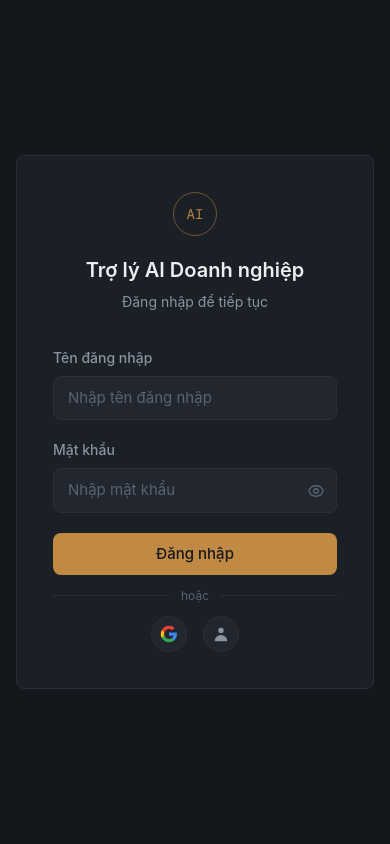
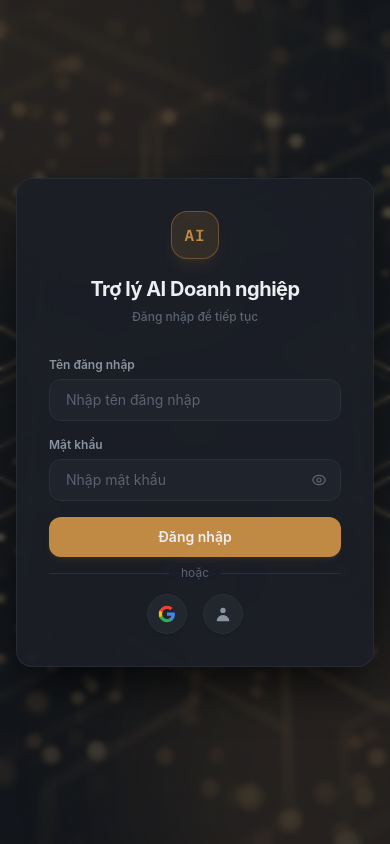
Before and after one commit to quynhtrangds/EAA-Enterprise-AI-Assistant, a React (Vite) app in the folder apps/chat-ui/: page / in a window 390 px wide. Built offline with nearby package versions, Linux system fonts and the light colour scheme; no server answers.

Commit message:
feat(chat-ui): add modern glassmorphic enterprise AI background to login screen

```diff
--- a/apps/chat-ui/src/components/auth/LoginScreen.tsx
+++ b/apps/chat-ui/src/components/auth/LoginScreen.tsx
@@ -34,7 +34,7 @@ const LoginScreen: React.FC = () => {
         const errData = await response.json().catch(() => ({}));
         setError(errData.message || 'Sai tên đăng nhập hoặc mật khẩu.');
       }
-    } catch (err) {
+    } catch {
       setError('Không thể kết nối đến máy chủ.');
     } finally {
       setIsLoading(false);
@@ -58,7 +58,7 @@ const LoginScreen: React.FC = () => {
         } else {
           setError('Đăng nhập Google thất bại.');
         }
-      } catch (err) {
+      } catch {
         setError('Không thể kết nối đến máy chủ.');
       } finally {
         setIsLoading(false);
@@ -87,41 +87,52 @@ const LoginScreen: React.FC = () => {
   };
 
   return (
-    <div className="flex items-center justify-center min-h-screen bg-ink font-sans px-4">
-      <div className="relative w-full max-w-md p-9 bg-surface rounded-lg border border-hair">
-        {/* Dấu — thay cho icon hộp vô nghĩa. Gợi "niêm phong / xác nhận",
-            đúng bản chất: mọi câu trả lời đều đi qua kiểm soát quyền + audit log. */}
-        <div className="text-center mb-9">
-          <div className="w-11 h-11 rounded-full border border-brass/50 flex items-center justify-center mx-auto mb-5">
-            <span className="font-mono text-brass text-sm">AI</span>
+    <div className="relative flex items-center justify-center min-h-screen font-sans px-4 overflow-hidden bg-ink select-none">
+      {/* 1. Background Wallpaper Image with Vignette Overlay */}
+      <div
+        className="absolute inset-0 bg-cover bg-center bg-no-repeat transition-transform duration-1000 scale-105"
+        style={{ backgroundImage: "url('/login-bg.jpg')" }}
+      />
+      {/* Dark gradient & subtle blur to blend image with theme */}
+      <div className="absolute inset-0 bg-gradient-to-b from-ink/85 via-ink/70 to-ink/90 backdrop-blur-[2px]" />
+
+      {/* 2. Ambient Subtle Glow Flares */}
+      <div className="absolute -top-32 -left-32 w-96 h-96 bg-brass/10 rounded-full blur-3xl pointer-events-none" />
+      <div className="absolute -bottom-32 -right-32 w-96 h-96 bg-brass/10 rounded-full blur-3xl pointer-events-none" />
+
+      {/* 3. Glassmorphic Login Card */}
+      <div className="relative z-10 w-full max-w-md p-8 md:p-9 bg-surface/90 backdrop-blur-xl rounded-2xl border border-hair/80 shadow-2xl shadow-black/80 animate-in fade-in zoom-in-95 duration-200">
+        <div className="text-center mb-8">
+          <div className="w-12 h-12 rounded-2xl bg-brass/15 border border-brass/40 flex items-center justify-center mx-auto mb-4 shadow-lg shadow-brass/10">
+            <span className="font-mono font-bold text-brass text-base tracking-wider">AI</span>
           </div>
-          <h2 className="text-xl font-semibold text-ink-1">Trợ lý AI Doanh nghiệp</h2>
-          <p className="text-sm text-ink-2 mt-2">Đăng nhập để tiếp tục</p>
+          <h2 className="text-xl font-bold text-ink-1 tracking-tight">Trợ lý AI Doanh nghiệp</h2>
+          <p className="text-xs text-ink-3 mt-1.5 font-medium">Đăng nhập để tiếp tục</p>
         </div>
 
         {error && (
-          <div className="mb-5 p-3.5 bg-clay/10 text-clay text-sm rounded-lg border border-clay/25">
+          <div className="mb-5 p-3.5 bg-clay/15 text-clay text-xs font-medium rounded-xl border border-clay/30 animate-in fade-in duration-150">
             {error}
           </div>
         )}
 
-        <form onSubmit={handleSubmit} className="space-y-5">
+        <form onSubmit={handleSubmit} className="space-y-4">
           <div>
-            <label className="block text-sm font-medium text-ink-2 mb-2">
+            <label className="block text-xs font-semibold text-ink-2 mb-1.5">
               Tên đăng nhập
             </label>
             <input
               type="text"
               value={username}
               onChange={(e) => setUsername(e.target.value)}
-              className="w-full px-3.5 py-2.5 bg-surface-raised border border-hair rounded-lg focus:ring-1 focus:ring-brass focus:border-brass outline-none transition-colors text-ink-1 text-[15px] placeholder-ink-3"
+              className="w-full px-4 py-2.5 bg-surface-raised/80 border border-hair rounded-xl focus:ring-1 focus:ring-brass focus:border-brass outline-none transition-all text-ink-1 text-sm placeholder-ink-3"
               placeholder="Nhập tên đăng nhập"
               disabled={isLoading}
             />
           </div>
 
           <div>
-            <label className="block text-sm font-medium text-ink-2 mb-2">
+            <label className="block text-xs font-semibold text-ink-2 mb-1.5">
               Mật khẩu
             </label>
             <div className="relative">
@@ -129,21 +140,22 @@ const LoginScreen: React.FC = () => {
                 type={showPassword ? 'text' : 'password'}
                 value={password}
                 onChange={(e) => setPassword(e.target.value)}
-                className="w-full px-3.5 py-2.5 bg-surface-raised border border-hair rounded-lg focus:ring-1 focus:ring-brass focus:border-brass outline-none transition-colors text-ink-1 text-[15px] placeholder-ink-3 pr-11"
+                className="w-full px-4 py-2.5 bg-surface-raised/80 border border-hair rounded-xl focus:ring-1 focus:ring-brass focus:border-brass outline-none transition-all text-ink-1 text-sm placeholder-ink-3 pr-11"
                 placeholder="Nhập mật khẩu"
                 disabled={isLoading}
               />
               <button
                 type="button"
                 onClick={() => setShowPassword(!showPassword)}
-                className="absolute right-3 top-1/2 -translate-y-1/2 text-ink-3 hover:text-ink-2 focus:outline-none transition-colors cursor-pointer"
+                className="absolute right-3.5 top-1/2 -translate-y-1/2 text-ink-3 hover:text-ink-2 focus:outline-none transition-colors cursor-pointer"
+                title={showPassword ? 'Ẩn mật khẩu' : 'Hiện mật khẩu'}
               >
                 {showPassword ? (
-                  <svg className="w-4.5 h-4.5" fill="none" stroke="currentColor" viewBox="0 0 24 24">
-                    <path strokeLinecap="round" strokeLinejoin="round" strokeWidth={1.75} d="M13.875 18.825A10.05 10.05 0 0112 19c-4.478 0-8.268-2.943-9.543-7a9.97 9.97 0 011.563-3.029m5.858.908a3 3 0 114.243 4.243M9.878 9.878l4.242 4.242M9.88 9.88l-3.29-3.29m7.532 7.532l3.29 3.29M3 3l3.59 3.59m0 0A9.953 9.953 0 0112 5c4.478 0 8.268 2.943 9.543 7a10.025 10.025 0 01-4.132 5.411m0 0L21 21" />
+                  <svg className="w-4 h-4" fill="none" stroke="currentColor" viewBox="0 0 24 24">
+                    <path strokeLinecap="round" strokeLinejoin="round" strokeWidth={1.75} d="M13.875 18.825A10.05 10.05 0 0112 19c-4.478 0-8.268-2.943-9.543-7a9.97 9.97 0 011.563-3.029m5.858.908a3 3 0 114.243 4.243M9.878 9.878l4.242 4.242M9.88 9.88l-3.29-3.29m7.532 7.532l3.29 3.29M3 3l3.59 3.59m0 0A9.953 9.953 0 0112 5c4.478 0 8.268 2.943 9.542 7a10.025 10.025 0 01-4.132 5.411m0 0L21 21" />
                   </svg>
                 ) : (
-                  <svg className="w-4.5 h-4.5" fill="none" stroke="currentColor" viewBox="0 0 24 24">
+                  <svg className="w-4 h-4" fill="none" stroke="currentColor" viewBox="0 0 24 24">
                     <path strokeLinecap="round" strokeLinejoin="round" strokeWidth={1.75} d="M15 12a3 3 0 11-6 0 3 3 0 016 0z" />
                     <path strokeLinecap="round" strokeLinejoin="round" strokeWidth={1.75} d="M2.458 12C3.732 7.943 7.523 5 12 5c4.478 0 8.268 2.943 9.542 7-1.274 4.057-5.064 7-9.542 7-4.477 0-8.268-2.943-9.542-7z" />
                   </svg>
@@ -155,10 +167,10 @@ const LoginScreen: React.FC = () => {
           <button
             type="submit"
             disabled={isLoading}
-            className="w-full py-2.5 px-4 bg-brass hover:bg-brass-hover text-ink font-medium rounded-lg transition-colors flex items-center justify-center disabled:opacity-60 text-[15px] mt-1 cursor-pointer"
+            className="w-full py-2.5 px-4 bg-brass hover:bg-brass-hover text-ink-1 font-semibold rounded-xl transition-all shadow-md shadow-brass/10 flex items-center justify-center disabled:opacity-60 text-sm mt-2 cursor-pointer active:scale-98"
           >
             {isLoading ? (
-              <svg className="animate-spin h-4.5 w-4.5" fill="none" viewBox="0 0 24 24">
+              <svg className="animate-spin h-4.5 w-4.5 text-ink-1" fill="none" viewBox="0 0 24 24">
                 <circle className="opacity-25" cx="12" cy="12" r="10" stroke="currentColor" strokeWidth="4"></circle>
                 <path className="opacity-75" fill="currentColor" d="M4 12a8 8 0 018-8V0C5.373 0 0 5.373 0 12h4zm2 5.291A7.962 7.962 0 014 12H0c0 3.042 1.135 5.824 3 7.938l3-2.647z"></path>
               </svg>
@@ -167,19 +179,19 @@ const LoginScreen: React.FC = () => {
             )}
           </button>
 
-          <div className="relative flex items-center justify-center my-5">
+          <div className="relative flex items-center justify-center my-4">
             <div className="w-full border-t border-hair"></div>
-            <span className="absolute px-3 bg-surface text-ink-3 text-xs">
+            <span className="absolute px-3 bg-surface/90 backdrop-blur-md text-ink-3 text-xs">
               hoặc
             </span>
           </div>
 
-          <div className="flex items-center justify-center gap-4">
+          <div className="flex items-center justify-center gap-4 pt-1">
             <button
               type="button"
               onClick={() => googleCustomLogin()}
               title="Đăng nhập bằng Google"
-              className="w-9 h-9 rounded-full bg-surface-raised hover:border-brass/50 text-ink-1 border border-hair flex items-center justify-center transition-colors cursor-pointer"
+              className="w-10 h-10 rounded-full bg-surface-raised hover:border-brass/50 text-ink-1 border border-hair flex items-center justify-center transition-all cursor-pointer shadow-sm hover:scale-105"
             >
               <svg className="w-4.5 h-4.5" viewBox="0 0 24 24">
                 <path fill="#4285F4" d="M22.56 12.25c0-.78-.07-1.53-.2-2.25H12v4.26h5.92c-.26 1.37-1.04 2.53-2.21 3.31v2.77h3.57c2.08-1.92 3.28-4.74 3.28-8.09z" />
@@ -194,7 +206,7 @@ const LoginScreen: React.FC = () => {
               onClick={handleGuestLogin}
               disabled={isLoading}
               title="Đăng nhập với tư cách Khách (Guest Mode)"
-              className="w-9 h-9 rounded-full bg-surface-raised hover:border-brass/50 text-ink-2 border border-hair flex items-center justify-center transition-colors cursor-pointer"
+              className="w-10 h-10 rounded-full bg-surface-raised hover:border-brass/50 text-ink-2 border border-hair flex items-center justify-center transition-all cursor-pointer shadow-sm hover:scale-105"
             >
               <svg className="w-4.5 h-4.5" fill="currentColor" viewBox="0 0 20 20">
                 <path fillRule="evenodd" d="M10 9a3 3 0 100-6 3 3 0 000 6zm-7 9a7 7 0 1114 0H3z" clipRule="evenodd" />
```
Also changed, not shown: apps/chat-ui/public/login-bg.jpg (added).
